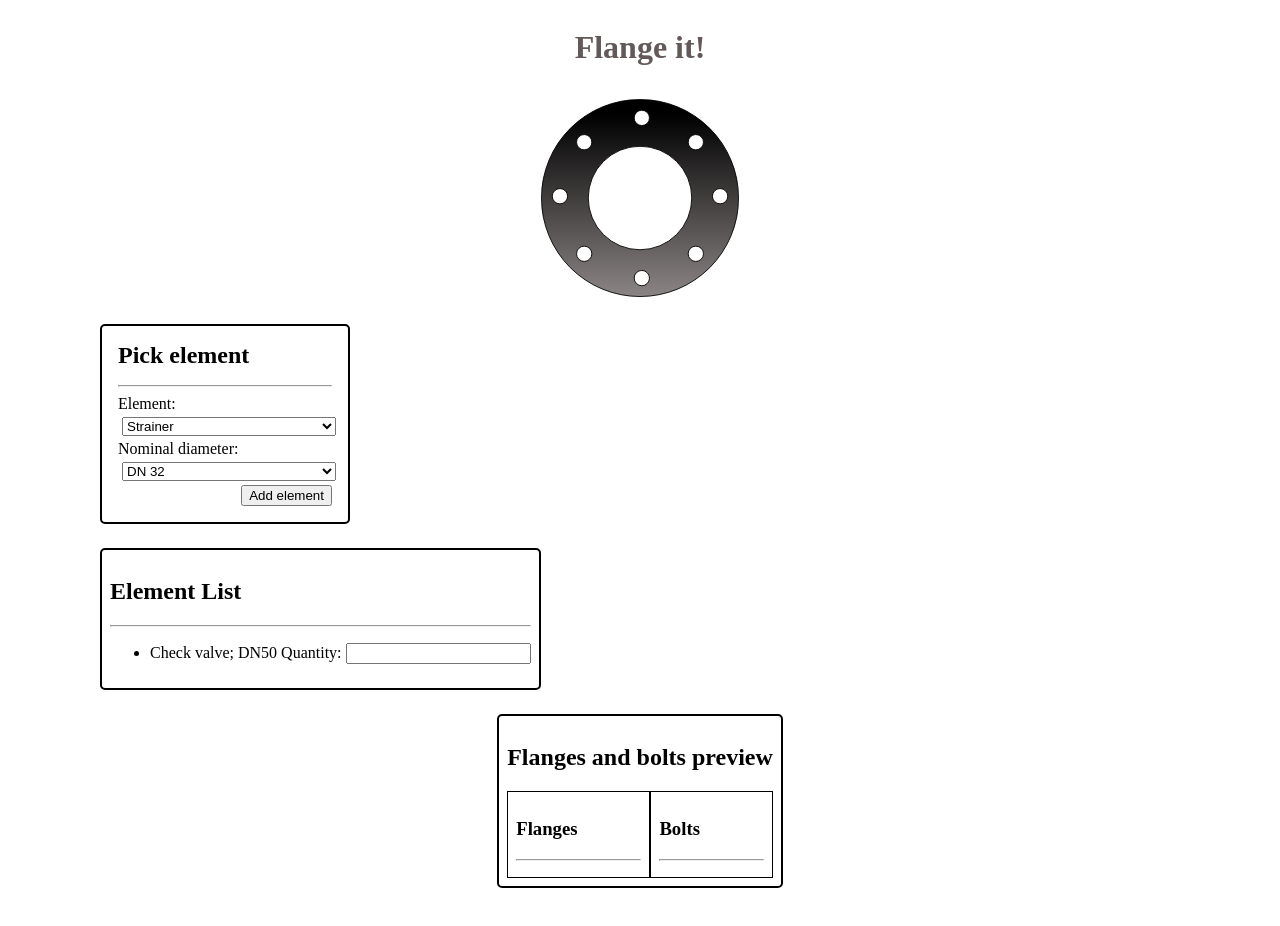
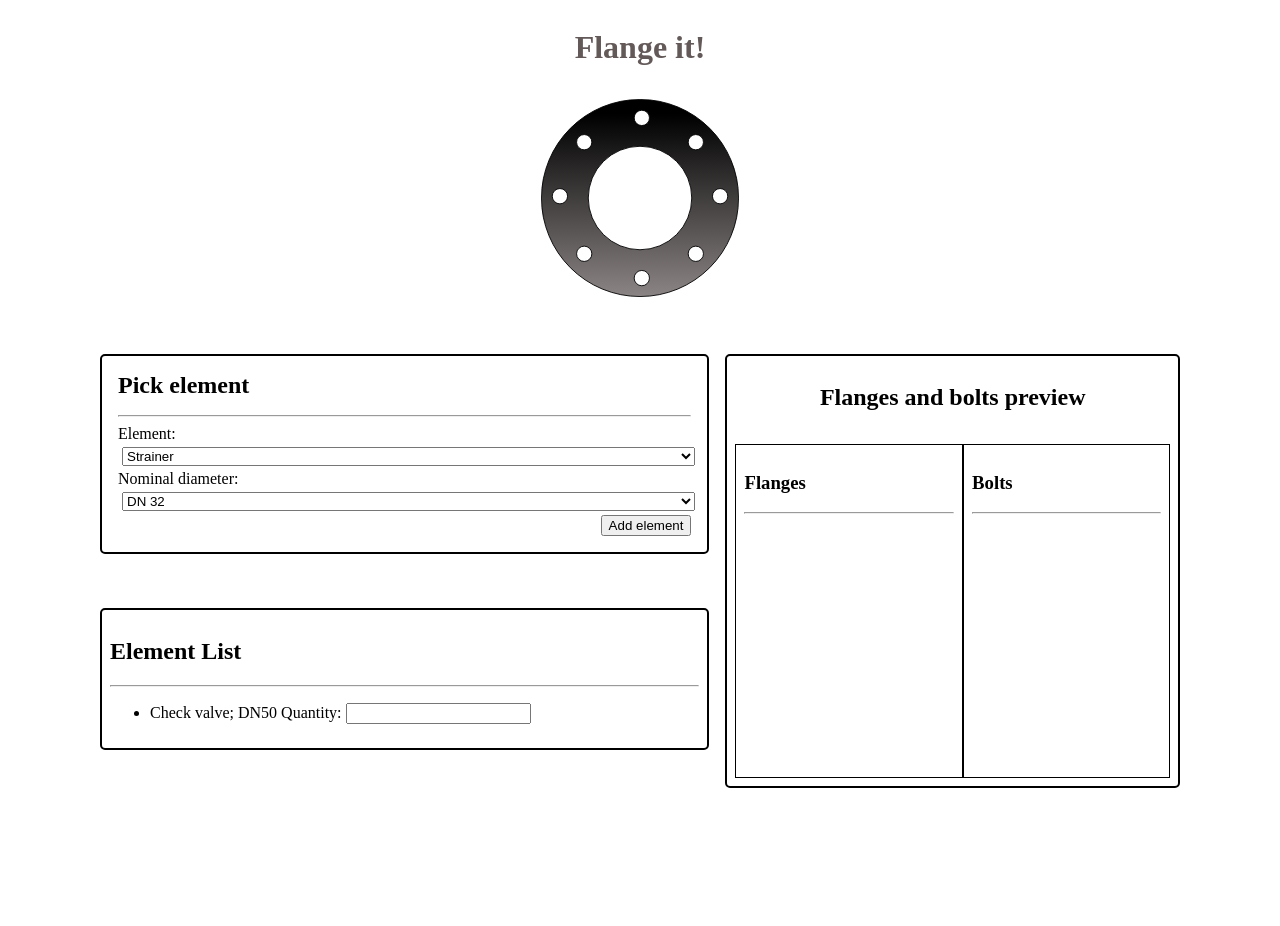
Before and after one commit to jprymak/flange-it, a React (Create React App) app: page / in a window 1280 px wide. Shown: the top 926 px of the page. After the commit the page ends 896 px from the top, so only its background shows below. Built offline with nearby package versions, Linux system fonts and the light colour scheme.

Commit message:
feat: grid layout

```diff
--- a/src/scss/modules/App.scss
+++ b/src/scss/modules/App.scss
@@ -2,7 +2,9 @@
     width: 100vw;
     padding: 0 100px 100px;
     min-height: 100vh;
-    display:flex;
-    align-items: center;
-    flex-direction: column;
+    display: grid;
+    grid-template-columns: repeat(1fr, 2);
+    grid-template-rows: repeat(1fr, 3);
+    column-gap: 16px;
+    row-gap: 16px;
 }
--- a/src/scss/modules/ElementCreator.scss
+++ b/src/scss/modules/ElementCreator.scss
@@ -1,4 +1,6 @@
 .ElementCreator {
+    grid-column: 1/2;
+    grid-row: 2/3;
     border: 2px solid black;
     border-radius: 5px;
     min-width: 250px;
--- a/src/scss/modules/ElementList.scss
+++ b/src/scss/modules/ElementList.scss
@@ -1,4 +1,6 @@
 .ElementList{
+    grid-column: 1/2;
+    grid-row: 3/4;
     border: 2px solid black;
     border-radius: 5px;
     min-width: 400px;
--- a/src/scss/modules/Preview.scss
+++ b/src/scss/modules/Preview.scss
@@ -1,12 +1,16 @@
 .Preview{
+    grid-column: 2/3;
+    grid-row: 2/4;
     border: 2px solid black;
     border-radius: 5px;
     padding: 8px;
     display: grid;
     grid-template-columns: repeat(1fr, 2);
-
+    grid-template-rows: 80px 1fr;
     &__header{
         grid-column: 1/3;
+        text-align: center;
+        height:28px;
     }
     &__flanges{
         border: 1px solid black;
--- a/src/scss/modules/flange.scss
+++ b/src/scss/modules/flange.scss
@@ -11,6 +11,9 @@
 
 
 .flange {
+    grid-column: 1/3;
+    grid-row: 1/2;
+    margin: 0 auto;
     display: flex;
     justify-content: center;
     align-items: center;
@@ -25,7 +28,8 @@
     animation: rotation 20s linear infinite;
 
     margin-bottom: 16px;
-
+    grid-column: 1/3;
+    grid-row: 1/2;
     &__inner-diameter {
         width: 116px;
         height: 116px;
```
